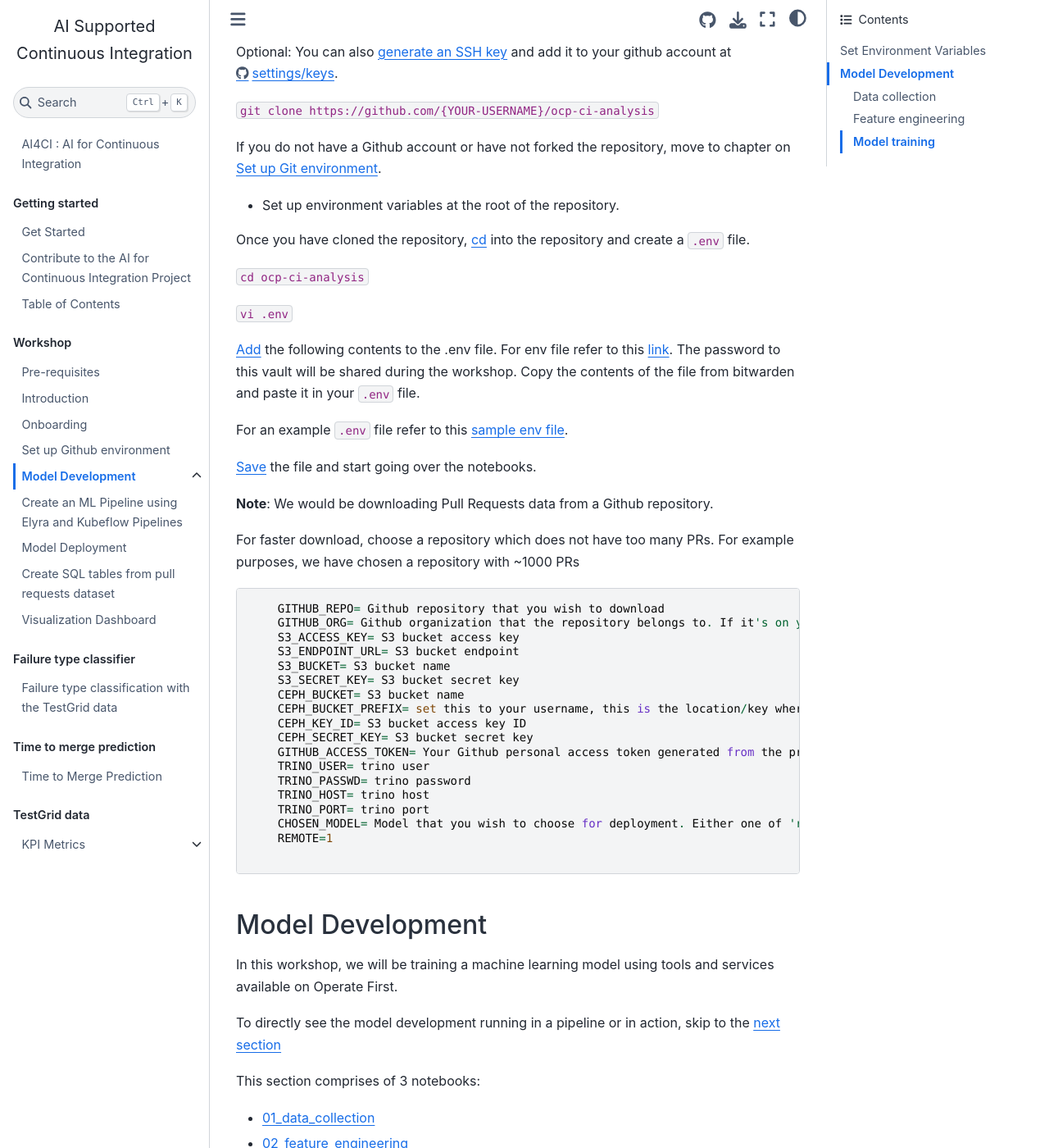
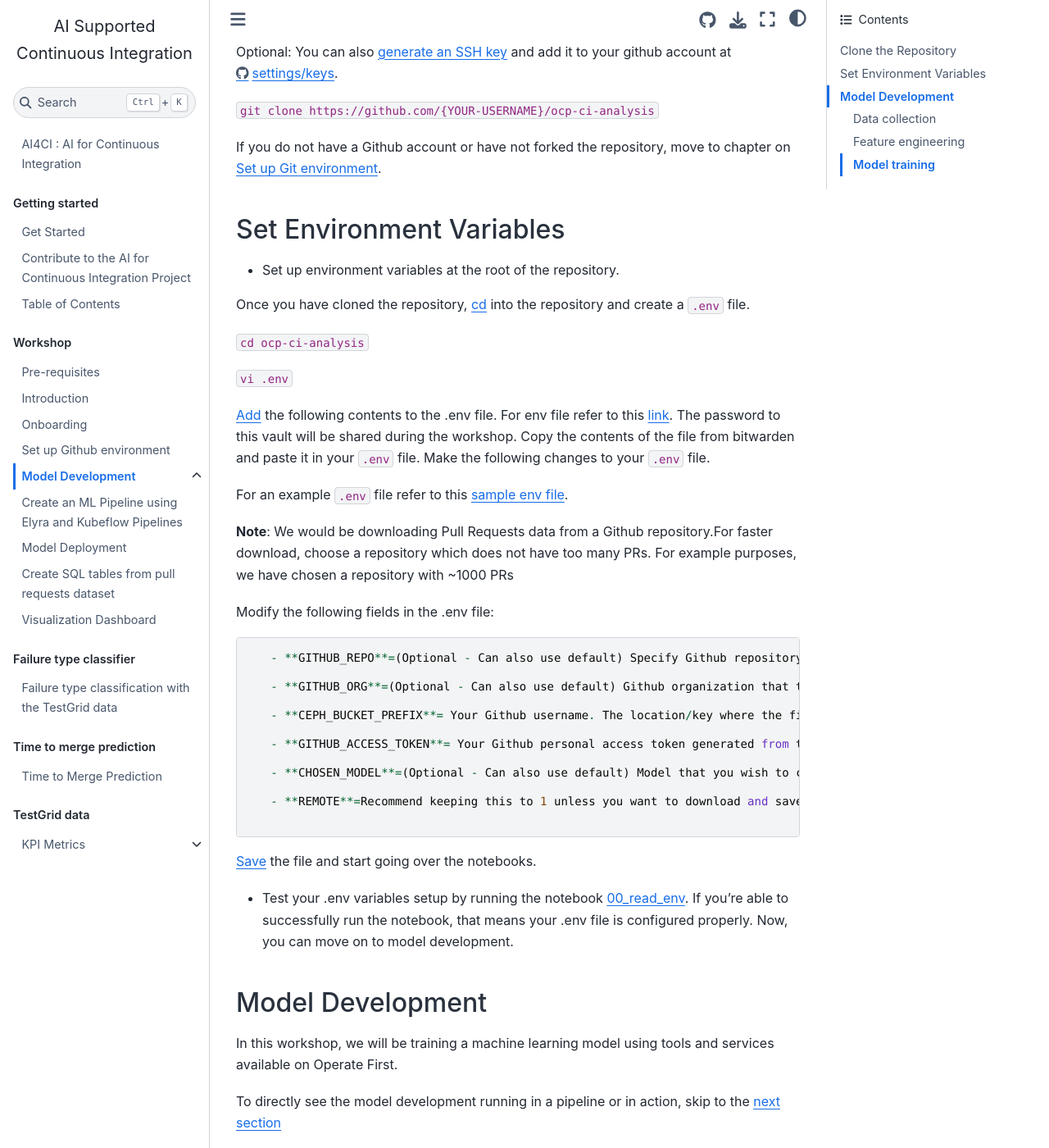
Before and after one commit to aicoe-aiops/ocp-ci-analysis, a Jupyter Book: the page built from docs/workshop/model_development.md, in a window 1280 px wide and 1400 px high, scrolled down 822 px. Shown: the whole window at 82% size. Built offline with Jupyter Book 1.0.4 settings and Sphinx 7.4.7 and the Sphinx Book theme 1.1.4, drawn with Linux system fonts in a browser that asks for light colours; pages that are not in the unit, such as notebooks, are missing from menus; comment, search, counter and statistics services are not loaded; some of the changed text lies outside the part shown.

Commit message:
Edited env file as new format

````diff
--- a/docs/workshop/model_development.md
+++ b/docs/workshop/model_development.md
@@ -4,7 +4,7 @@ In this section, we will learn how to train an AIOps model from scratch. The mod
 
 To train such a model, we will be using a Jupyterlab environment and make use of jupyter notebooks. The following steps will walk you through how to train a Github time to merge model.
 
-## Set Environment Variables
+## Clone the Repository
 
 This is an important step to get right for successfully being able to run the jupyter notebooks.
 
@@ -27,6 +27,8 @@ Optional: You can also [generate an SSH key](https://docs.github.com/en/authenti
 
 If you do not have a Github account or have not forked the repository, move to chapter on [Set up Git environment](./git_setup.md).
 
+## Set Environment Variables
+
 * Set up environment variables at the root of the repository.
 
 Once you have cloned the repository, [cd](https://linuxize.com/post/linux-cd-command/) into the repository and create a `.env` file.
@@ -35,36 +37,32 @@ Once you have cloned the repository, [cd](https://linuxize.com/post/linux-cd-com
 
 `vi .env`
 
-[Add](https://www.cs.colostate.edu/helpdocs/vi.html) the following contents to the .env file. For env file refer to this [link](https://vault.bitwarden.com/#/send/zTA4PuNJwEW6kq7ZAUnY8g/pf51QZhZcEQ4QCEN7Lbszw). The password to this vault will be shared during the workshop. Copy the contents of the file from bitwarden and paste it in your `.env` file.
+[Add](https://www.cs.colostate.edu/helpdocs/vi.html) the following contents to the .env file. For env file refer to this [link](https://vault.bitwarden.com/#/send/zTA4PuNJwEW6kq7ZAUnY8g/pf51QZhZcEQ4QCEN7Lbszw). The password to this vault will be shared during the workshop. Copy the contents of the file from bitwarden and paste it in your `.env` file. Make the following changes to your `.env` file.
 
 For an example `.env` file refer to this [sample env file](../../notebooks/time-to-merge-prediction/workshop/env_example_workshop).
 
+**Note**: We would be downloading Pull Requests data from a Github repository.For faster download, choose a repository which does not have too many PRs. For example purposes, we have chosen a repository with ~1000 PRs
+
+Modify the following fields in the .env file:
+
+```
+   - **GITHUB_REPO**=(Optional - Can also use default) Specify Github repository that you wish to download
+
+   - **GITHUB_ORG**=(Optional - Can also use default) Github organization that the repository belongs to. If it's on your personal account, this will be your username.
+
+   - **CEPH_BUCKET_PREFIX**= Your Github username. The location/key where the files will be stored on S3 storage.
+
+   - **GITHUB_ACCESS_TOKEN**= Your Github personal access token generated from the previous step.
+
+   - **CHOSEN_MODEL**=(Optional - Can also use default) Model that you wish to choose for deployment. Either one of 'rf', 'xgbc', 'svc', 'gnb'
+
+   - **REMOTE**=Recommend keeping this to 1 unless you want to download and save files locally.
+
+```
+
 [Save](https://www.cs.colostate.edu/helpdocs/vi.html) the file and start going over the notebooks.
 
-**Note**: We would be downloading Pull Requests data from a Github repository.
-
-For faster download, choose a repository which does not have too many PRs. For example purposes, we have chosen a repository with ~1000 PRs
-
-```
-    GITHUB_REPO= Github repository that you wish to download
-    GITHUB_ORG= Github organization that the repository belongs to. If it's on your personal account, this will be your username.
-    S3_ACCESS_KEY= S3 bucket access key
-    S3_ENDPOINT_URL= S3 bucket endpoint
-    S3_BUCKET= S3 bucket name
-    S3_SECRET_KEY= S3 bucket secret key
-    CEPH_BUCKET= S3 bucket name
-    CEPH_BUCKET_PREFIX= set this to your username, this is the location/key where the files will be stored on S3 storage
-    CEPH_KEY_ID= S3 bucket access key ID
-    CEPH_SECRET_KEY= S3 bucket secret key
-    GITHUB_ACCESS_TOKEN= Your Github personal access token generated from the previous step
-    TRINO_USER= trino user
-    TRINO_PASSWD= trino password
-    TRINO_HOST= trino host
-    TRINO_PORT= trino port
-    CHOSEN_MODEL= Model that you wish to choose for deployment. Either one of 'rf', 'xgbc', 'svc', 'gnb'
-    REMOTE=1
-
-```
+   - Test your .env variables setup by running the notebook [00_read_env](https://github.com/aicoe-aiops/ocp-ci-analysis/notebooks/time-to-merge-prediction/workshop/00_read_env.ipynb). If you're able to successfully run the notebook, that means your .env file is configured properly. Now, you can move on to model development.
 
 ## Model Development
 
````
Also changed, not shown: 1 other file.
